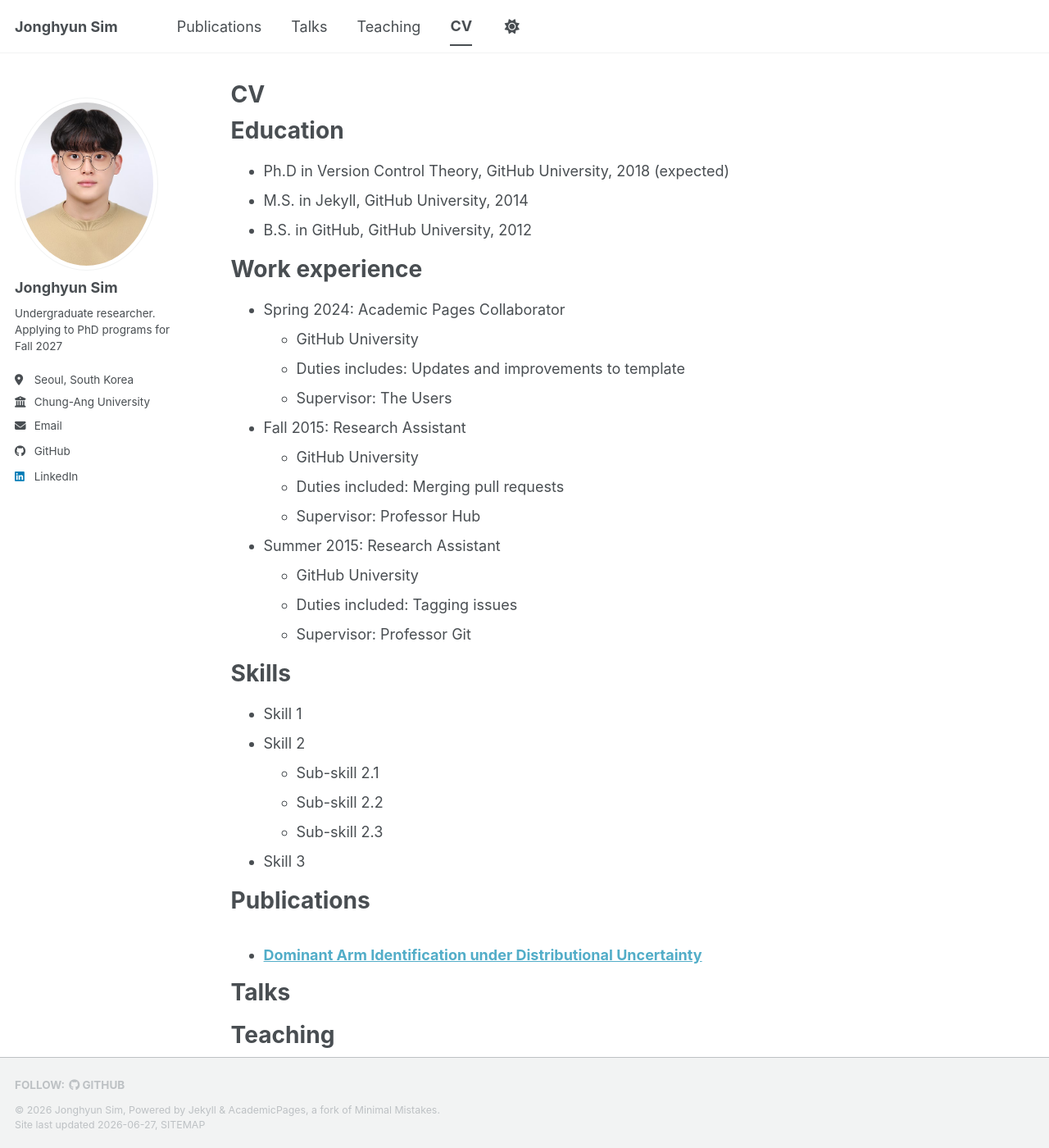
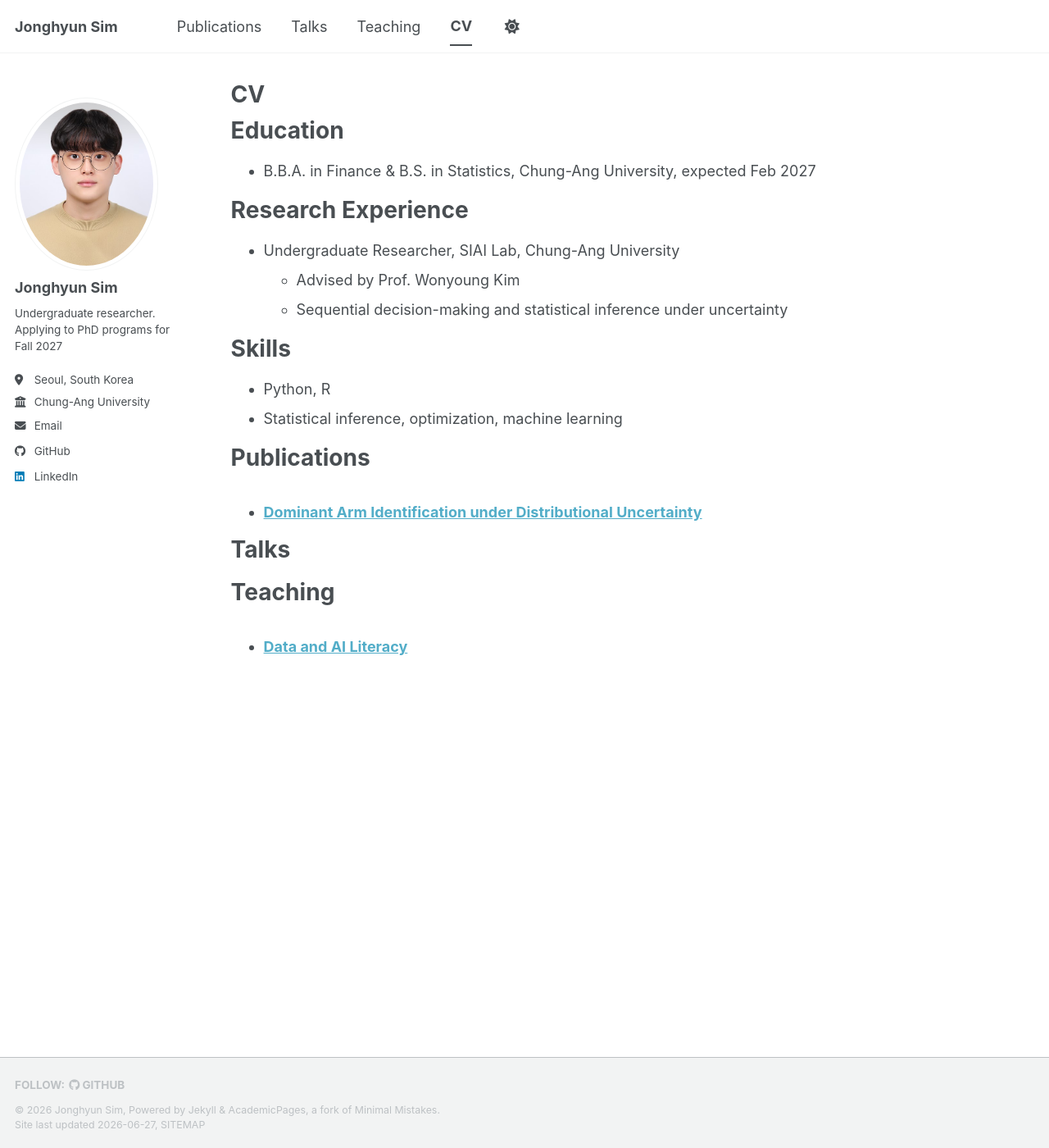
Before and after one commit to simjonghyun/simjonghyun.github.io, a Jekyll site: the page built from _pages/cv.md, in a window 1280 px wide and 1400 px high. Shown: the whole window at 82% size. Built offline with Jekyll 4.4.1, drawn with Linux system fonts in a browser that asks for light colours; a style sheet for code colours, icons or effects is not loaded; some of the changed text lies outside the part shown.

Commit message:
Update cv.md

```diff
--- a/_pages/cv.md
+++ b/_pages/cv.md
@@ -11,35 +11,18 @@ redirect_from:
 
 Education
 ======
-* Ph.D in Version Control Theory, GitHub University, 2018 (expected)
-* M.S. in Jekyll, GitHub University, 2014
-* B.S. in GitHub, GitHub University, 2012
+* B.B.A. in Finance & B.S. in Statistics, Chung-Ang University, expected Feb 2027
 
-Work experience
+Research Experience
 ======
-* Spring 2024: Academic Pages Collaborator
-  * GitHub University
-  * Duties includes: Updates and improvements to template
-  * Supervisor: The Users
-
-* Fall 2015: Research Assistant
-  * GitHub University
-  * Duties included: Merging pull requests
-  * Supervisor: Professor Hub
-
-* Summer 2015: Research Assistant
-  * GitHub University
-  * Duties included: Tagging issues
-  * Supervisor: Professor Git
+* Undergraduate Researcher, SIAI Lab, Chung-Ang University
+  * Advised by Prof. Wonyoung Kim
+  * Sequential decision-making and statistical inference under uncertainty
 
 Skills
 ======
-* Skill 1
-* Skill 2
-  * Sub-skill 2.1
-  * Sub-skill 2.2
-  * Sub-skill 2.3
-* Skill 3
+* Python, R
+* Statistical inference, optimization, machine learning
 
 Publications
 ======
@@ -50,7 +33,7 @@ Publications
 Talks
 ======
   <ul>{% for post in site.talks reversed %}
-    {% include archive-single-talk-cv.html  %}
+    {% include archive-single-talk-cv.html %}
   {% endfor %}</ul>
 
 Teaching
@@ -58,7 +41,3 @@ Teaching
   <ul>{% for post in site.teaching reversed %}
     {% include archive-single-cv.html %}
   {% endfor %}</ul>
-
-Service and leadership
-======
-* Currently signed in to 43 different slack teams
```
